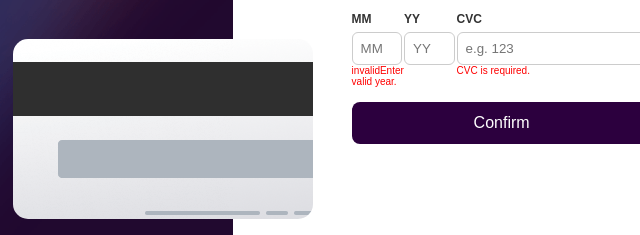
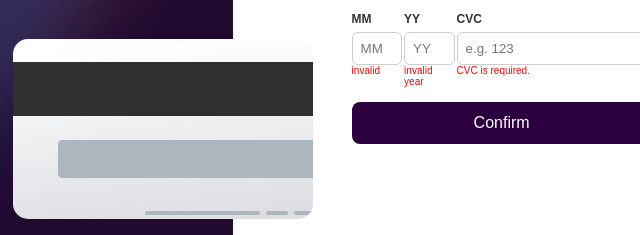
Before and after one commit to Joy-Umofia/formCard-validation, a plain HTML site: page index.html in a window 1280 px wide. Both pictures are taken after a click on the button "Confirm". Shown: the part 401-636 px from the top of the page, 292-932 px from the left. Drawn offline with Linux system fonts and the light colour scheme.

Commit message:
error message

```diff
--- a/index.html
+++ b/index.html
@@ -48,12 +48,14 @@
        <div class="field">
           <label for="yy">YY</label>
           <input type="text" id="yy" placeholder="YY" maxlength="4"  class="exp"/>
+          <p class="error" id="yrErr"></p>
         </div>
        <div class="field">
           <label for="cvc">CVC</label>
           <input type="text" id="cvc" placeholder="e.g. 123" maxlength="3" class="exp"/>
           <p id="cvcErr" class="error"></p>
        </div>
+
      </div>
 
       <button type="button" id="confirmBtn">Confirm</button>
--- a/index.js
+++ b/index.js
@@ -15,6 +15,7 @@ const cardName = document.getElementById('cardholder')
   const cardErr = document.getElementById("cardErr");
   const dateErr = document.getElementById("dateErr");
   const cvcErr = document.getElementById("cvcErr");
+  const yrErr=document.getElementById("yrErr")
 
 
 // the expressions
@@ -68,7 +69,7 @@ confirmBtn.addEventListener("click", function (e) {
     // Validate year
     const yyValue = yy.value.trim();
     if (!yyValue || !yearRegex.test(yyValue)) {
-      dateErr.textContent += "Enter valid year.";
+      yrErr.textContent += "invalid year";
       hasError = true;
     }
 
```
